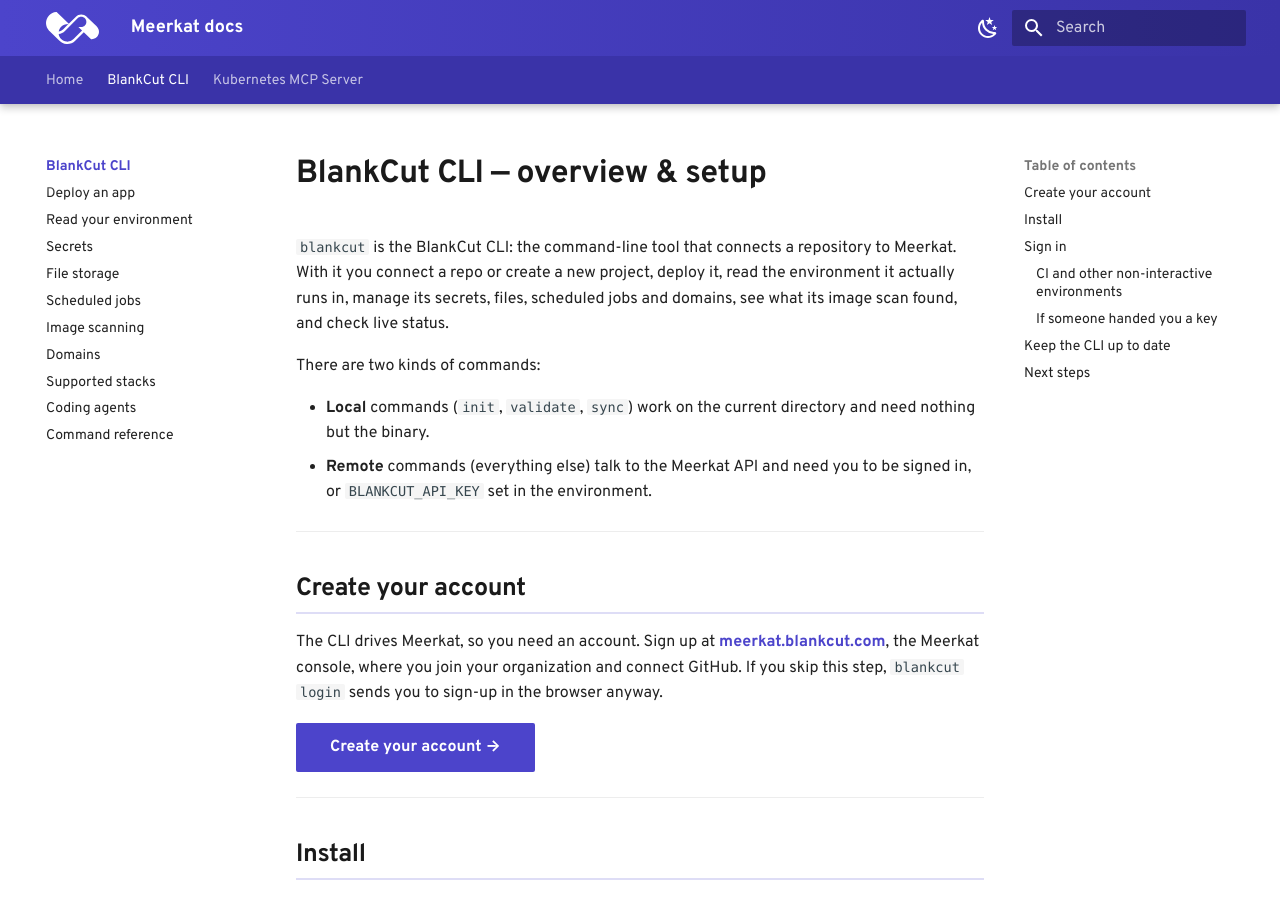
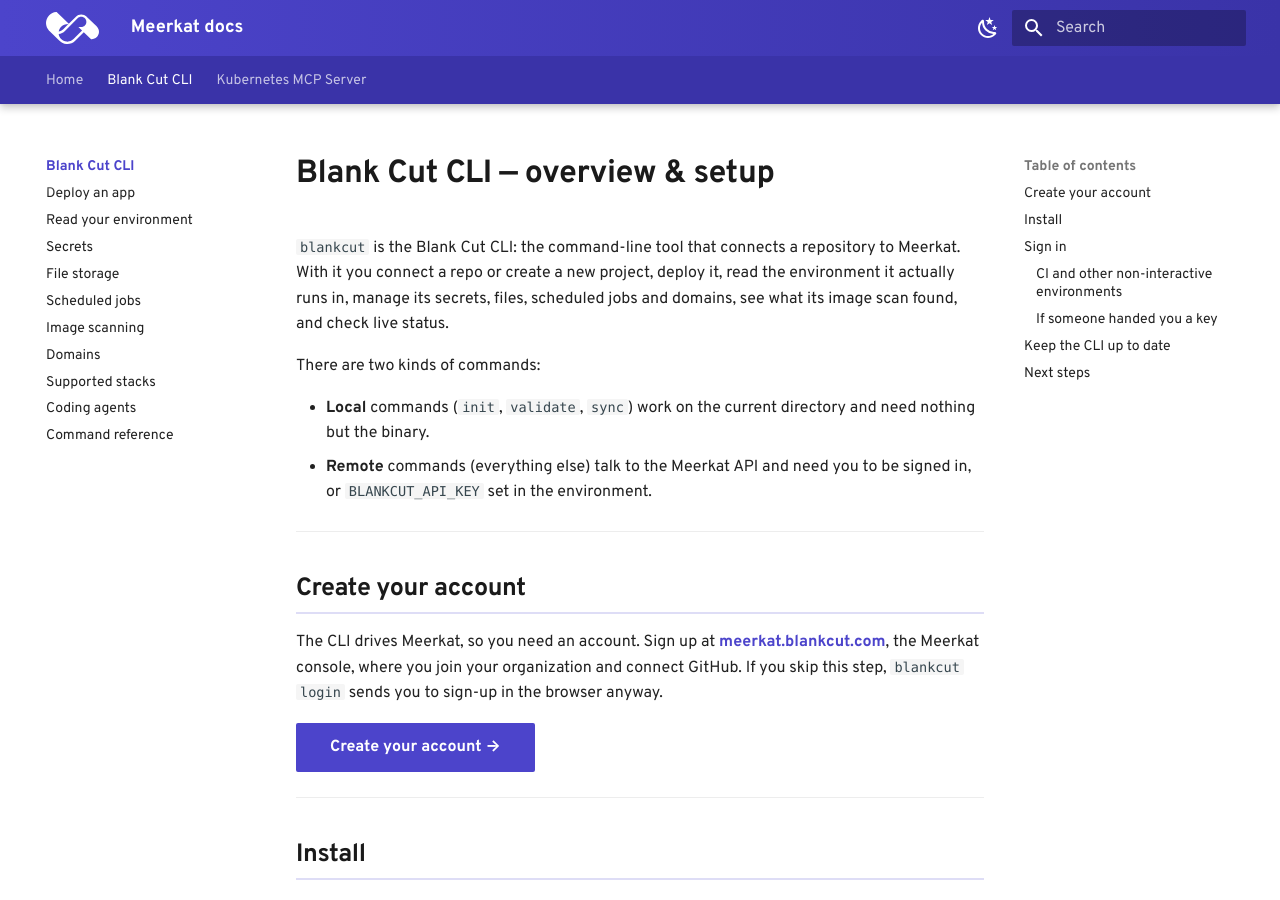
Before and after one commit to Blankcut/blankcut-docs, an MkDocs documentation site: the page built from docs/cli/index.md, in a window 1280 px wide and 900 px high. Built offline with MkDocs 1.6.1 and Material for MkDocs 9.7.7, drawn with Linux system fonts in a browser that asks for light colours; some web fonts are replaced.

Commit message:
docs(cli): write the company as Blank Cut, keeping blankcut for the command (#7)
"BlankCut CLI" becomes "Blank Cut CLI" in the nav tab, the CLI overview title and intro, the home card, the site description and the README. The command stays `blankcut`. Paths and URLs are unchanged.

```diff
--- a/docs/cli/index.md
+++ b/docs/cli/index.md
@@ -1,6 +1,6 @@
-# BlankCut CLI — overview & setup
+# Blank Cut CLI — overview & setup
 
-`blankcut` is the BlankCut CLI: the command-line tool that connects a repository
+`blankcut` is the Blank Cut CLI: the command-line tool that connects a repository
 to Meerkat. With it you connect a repo or create a new project, deploy it, read
 the environment it actually runs in, manage its secrets, files, scheduled jobs
 and domains, see what its image scan found, and check live status.
--- a/docs/stylesheets/extra.css
+++ b/docs/stylesheets/extra.css
@@ -1,4 +1,4 @@
-/* BlankCut brand theming for Material for MkDocs.
+/* Blank Cut brand theming for Material for MkDocs.
    Tokens mirror the frontend (dream-team/src/styles/global.css):
    primary purple #4C44CB, dark #1a1a1a, radius 0.5rem, Overpass type.
    Wired through Material's custom-color hooks (palette primary/accent: custom). */
--- a/mkdocs.yml
+++ b/mkdocs.yml
@@ -1,7 +1,7 @@
 site_name: Meerkat docs
 site_description: >-
   Documentation for Meerkat by Blank Cut, the platform that builds, deploys and
-  runs your apps, and for the BlankCut CLI (blankcut) that drives it.
+  runs your apps, and for the Blank Cut CLI (blankcut) that drives it.
 site_url: https://docs.blankcut.com
 # Rendered in the footer bar on every page (HTML is allowed here).
 copyright: >-
@@ -77,7 +77,7 @@ extra_javascript:
 
 nav:
   - Home: index.md
-  - BlankCut CLI:
+  - Blank Cut CLI:
       - cli/index.md
       - Deploy an app: cli/deploy.md
       - Read your environment: cli/context.md
```
Also changed, not shown: README.md (+1 -1 lines), docs/index.md (+1 -1 lines).
